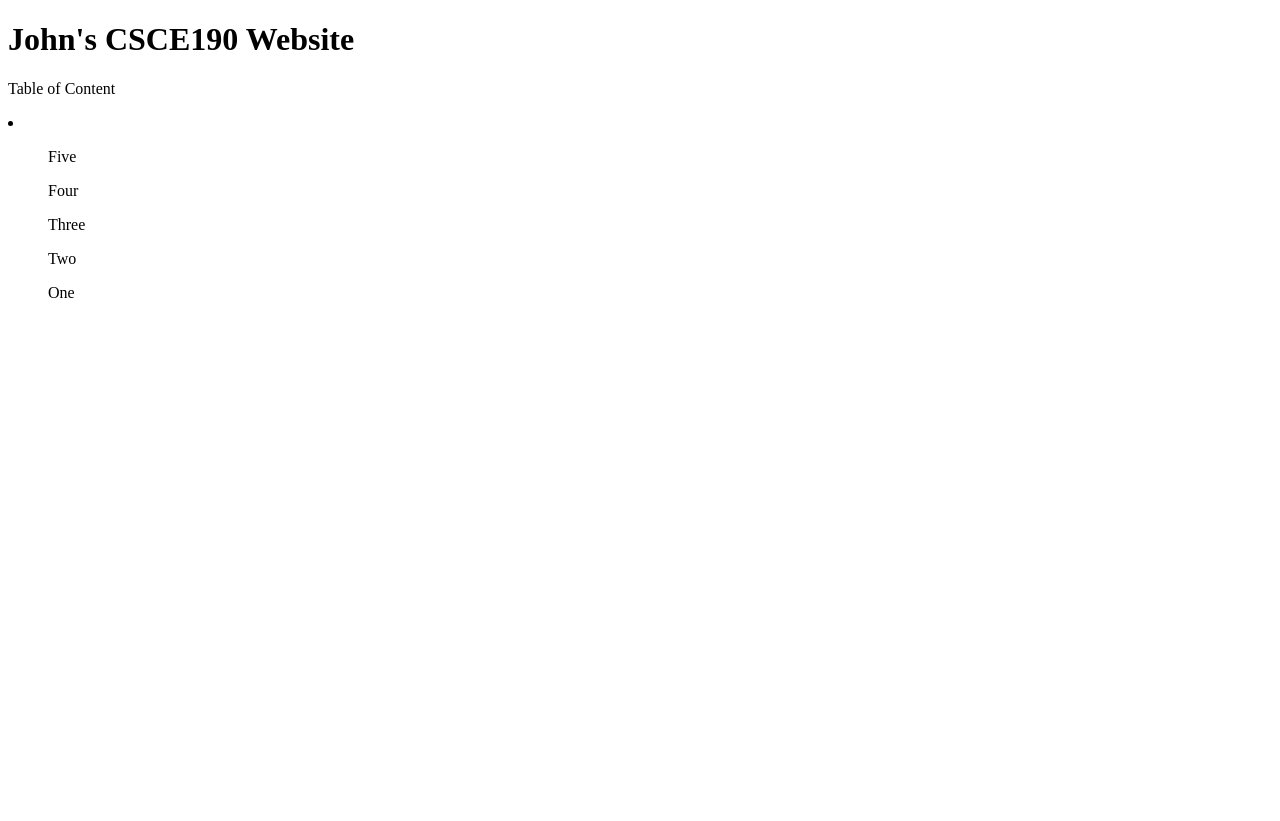
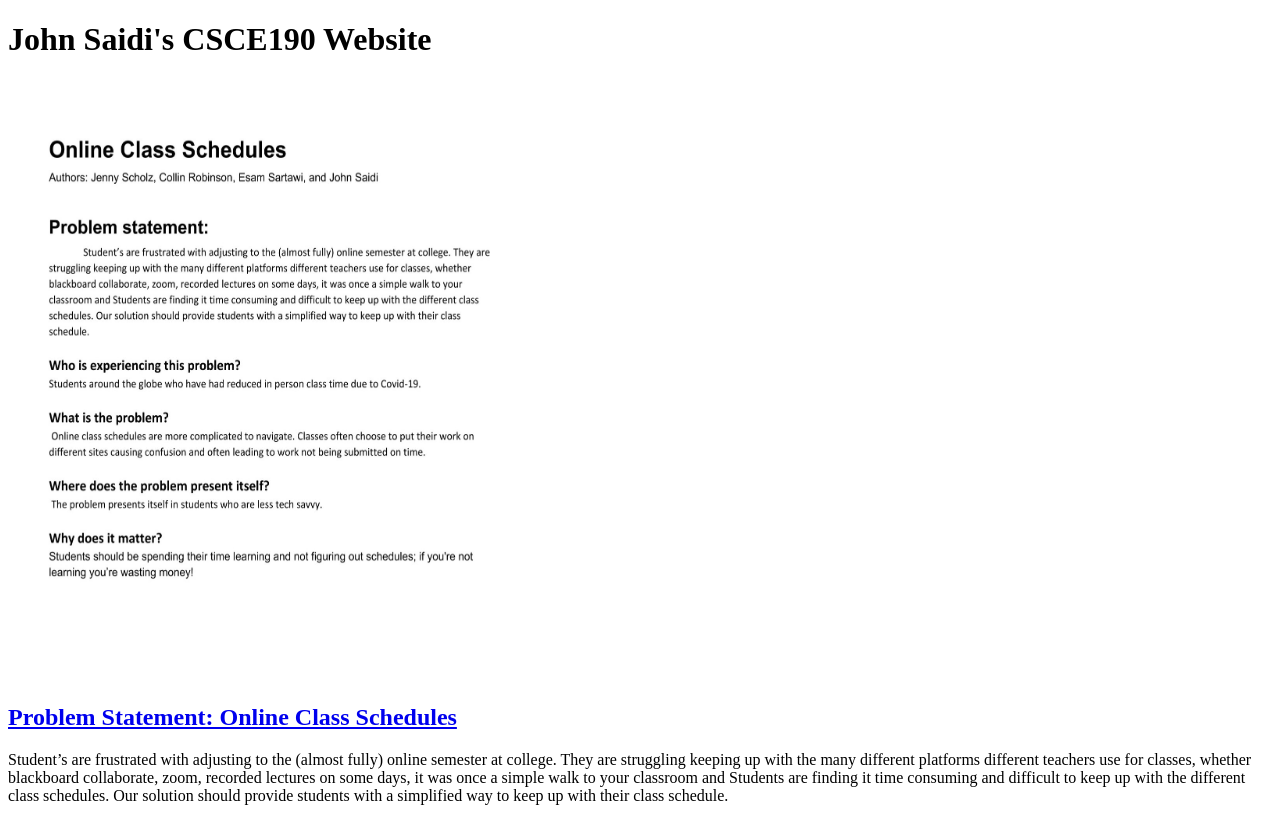
Before and after one commit to JohnSaidi/JohnSaidi.github.io, a plain HTML site: page index.html in a window 1280 px wide. Before the commit the page ends 800 px from the top, so only its background shows below. Drawn offline with Linux system fonts and the light colour scheme.

Commit message:
problem statement 1

```diff
--- a/index.html
+++ b/index.html
@@ -4,17 +4,19 @@
     <meta charset="UTF-8">
     <meta name="viewport" content="width=device-width, initial-scale=1.0">
     <link rel="stylesheet" href="style.css">
-    <title>CSCE190 John Saidi</title>
+    <title>CSCE 190: John Saidi</title>
 </head>
 <body>
-    <h1>John's CSCE190 Website</h1>
-    <p>Table of Content</p>
-    <li>
-        <ul>Five </ul>
-        <ul>Four</ul>
-        <ul>Three</ul>
-        <ul>Two</ul>
-        <ul>One</ul>
-    </li>
+    <h1>John Saidi's CSCE190 Website</h1>
+    <section class="assignment">
+        <a href="files/problem-statement.pdf"><img src="images/problem-statement.png" alt="Problem Statement PDF" width="500" height="600"></a>
+        <section class="ass-details">
+            <a href="files/problem-statement.pdf"><h2>Problem Statement: Online Class Schedules </h2></a>
+            <p>
+                Student’s are frustrated with adjusting to the (almost fully) online semester at college. They are struggling keeping up with the many different platforms different teachers use for classes, whether blackboard collaborate, zoom, recorded lectures on some days, it was once a simple walk to your classroom and Students are finding it time consuming and difficult to keep up with the different class schedules. Our solution should provide students with a simplified way to keep up with their class schedule.
+            </p>
+        </section>
+    </section>
+
 </body>
 </html>
```
Also changed, not shown: images/problem-statement.png (added), 1 other file.
